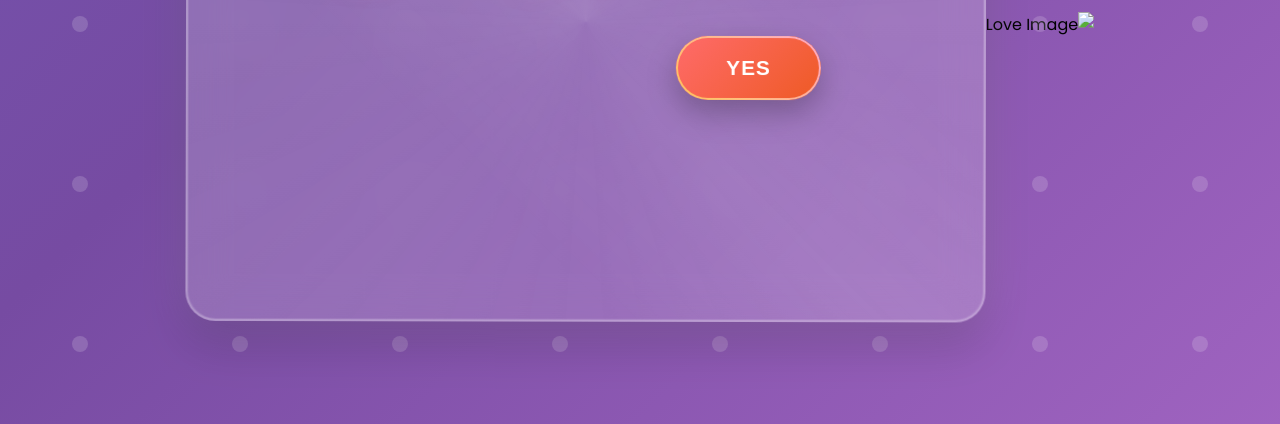
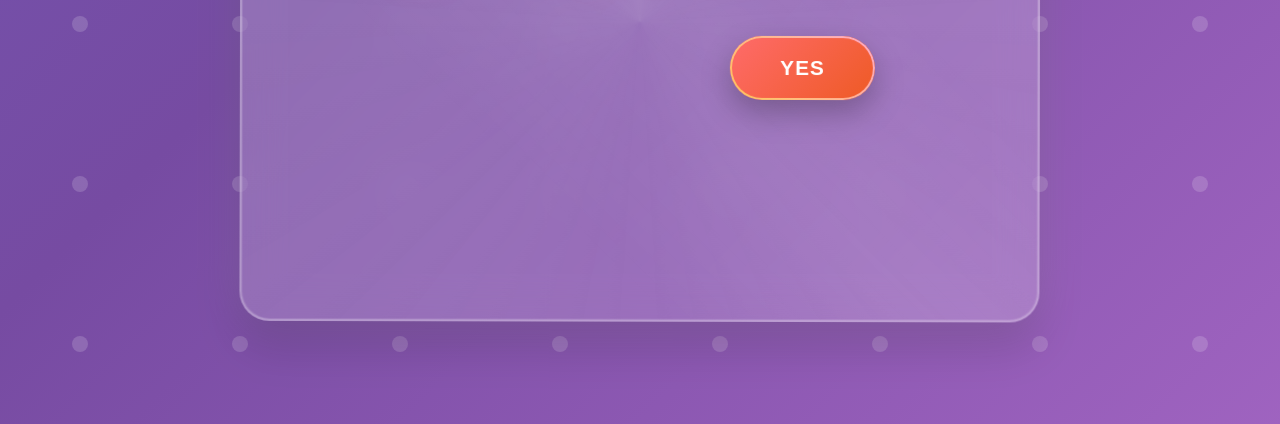
Before and after one commit to EngAbdullahMar/love, a plain HTML site: page index.html in a window 1280 px wide. Shown: the part 376-800 px from the top of the page. Drawn offline with Linux system fonts and the light colour scheme.

Commit message:
Update index.html

```diff
--- a/index.html
+++ b/index.html
@@ -1,11 +1,4 @@
-<img
-  id="customImage"
-  src="YOUR_IMAGE_URL_HERE"
-  alt="Love Image"
-  <img
-  id="customImage"
-  src="https://example.com/my-love-photo.jpg"
-  alt="Love Image"
+
   <!DOCTYPE
   html
 />
```
